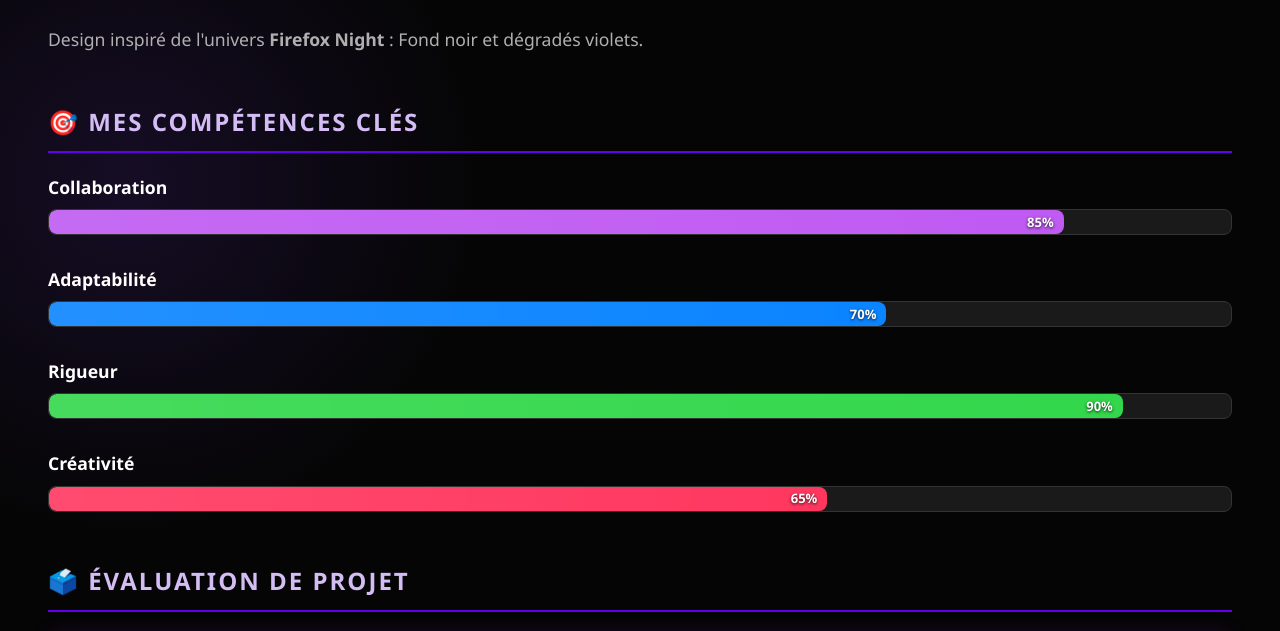
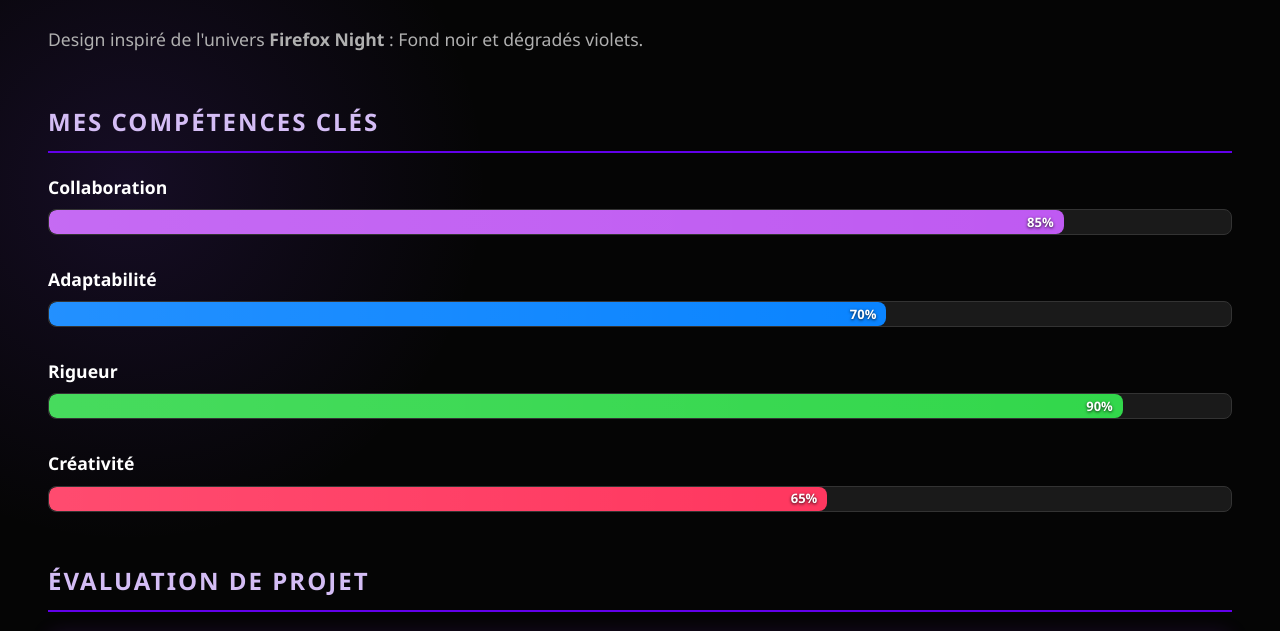
Before and after one commit to nali-333/cv, a plain HTML site: page testprojet4.html in a window 1280 px wide. Shown: the part 160-791 px from the top of the page. Drawn offline with nearby package versions, Linux system fonts and the light colour scheme.

Commit message:
Update testprojet4.html

```diff
--- a/testprojet4.html
+++ b/testprojet4.html
@@ -3,7 +3,7 @@
 <head>
     <meta charset="UTF-8">
     <meta name="viewport" content="width=device-width, initial-scale=1.0">
-    <title>Mon CV - Projet V4 (Design Firefox & Scroll)</title>
+    <title>Mon CV - Projet </title>
 
     <style>
         /* --- DESIGN INSPIRÉ DE FIREFOX NIGHT --- */
@@ -124,12 +124,12 @@
     <p>Design inspiré de l'univers <strong>Firefox Night</strong> : Fond noir et dégradés violets.</p>
 
     <section id="skills-section">
-        <h2>🎯 Mes Compétences Clés</h2>
+        <h2> Mes Compétences Clés</h2>
         <div id="skills-container"></div>
     </section>
 
     <div id="user-evaluation-section">
-        <h2>🗳️ Évaluation de Projet</h2>
+        <h2> Évaluation de Projet</h2>
 
         <div class="video-container">
             <iframe src="https://www.youtube.com/embed/zASBX3xLYxE" allowfullscreen></iframe>
```
